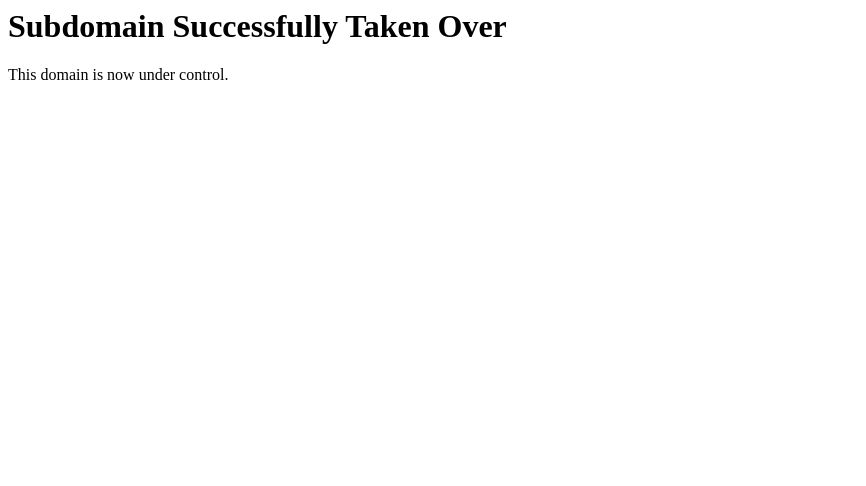
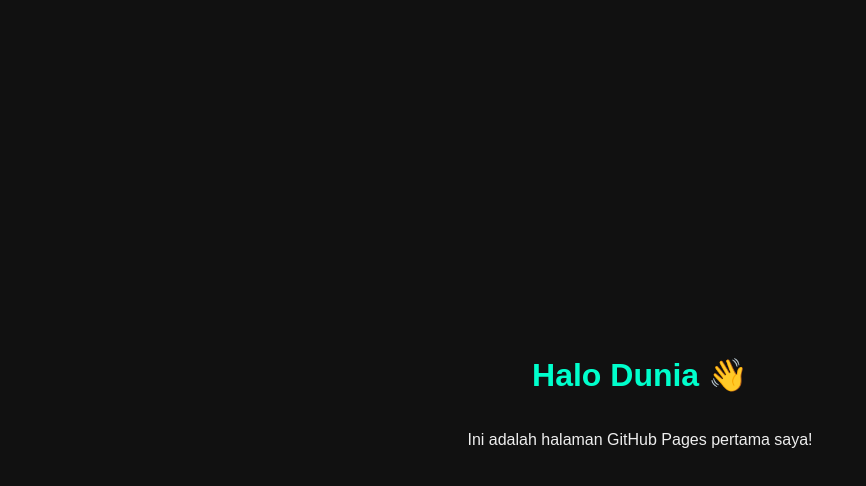
Before and after one commit to Geger02/R4msay-takeover, a plain HTML site: page index.html in a window 1280 px wide. Shown: the whole page, without its empty margins (0-866 px from the left). Drawn offline with Linux system fonts and the light colour scheme.

Commit message:
Update index.html

```diff
--- a/index.html
+++ b/index.html
@@ -1,7 +1,28 @@
-<html>
-<head><title>Subdomain Takeover</title></head>
+<!DOCTYPE html>
+<html lang="id">
+<head>
+  <meta charset="UTF-8" />
+  <meta name="viewport" content="width=device-width, initial-scale=1.0" />
+  <title>Selamat Datang</title>
+  <style>
+    body {
+      font-family: Arial, sans-serif;
+      background-color: #111;
+      color: #eee;
+      display: flex;
+      flex-direction: column;
+      align-items: center;
+      justify-content: center;
+      height: 100vh;
+      margin: 0;
+    }
+    h1 {
+      color: #00ffcc;
+    }
+  </style>
+</head>
 <body>
-  <h1>Subdomain Successfully Taken Over</h1>
-  <p>This domain is now under control.</p>
+  <h1>Halo Dunia 👋</h1>
+  <p>Ini adalah halaman GitHub Pages pertama saya!</p>
 </body>
 </html>
```
